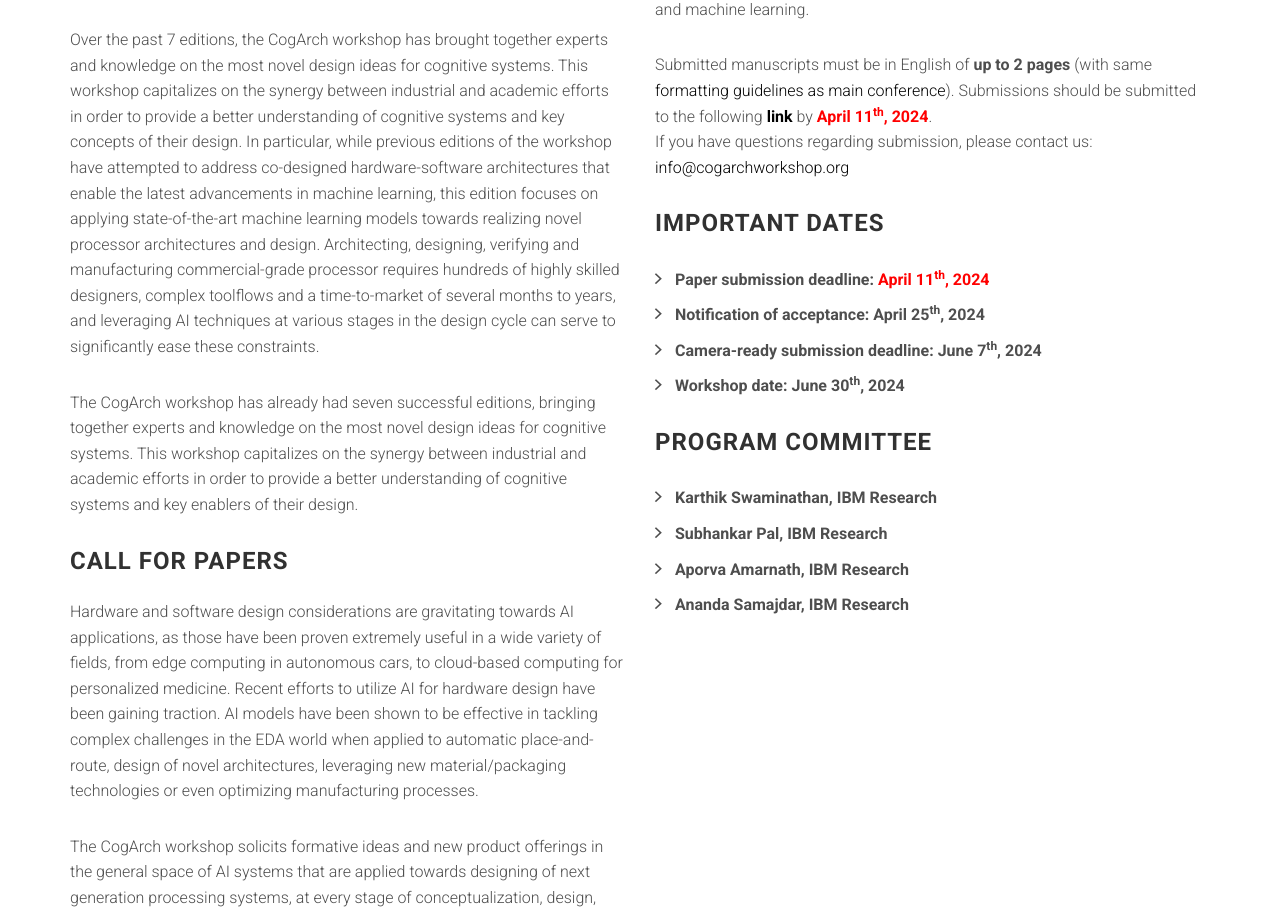
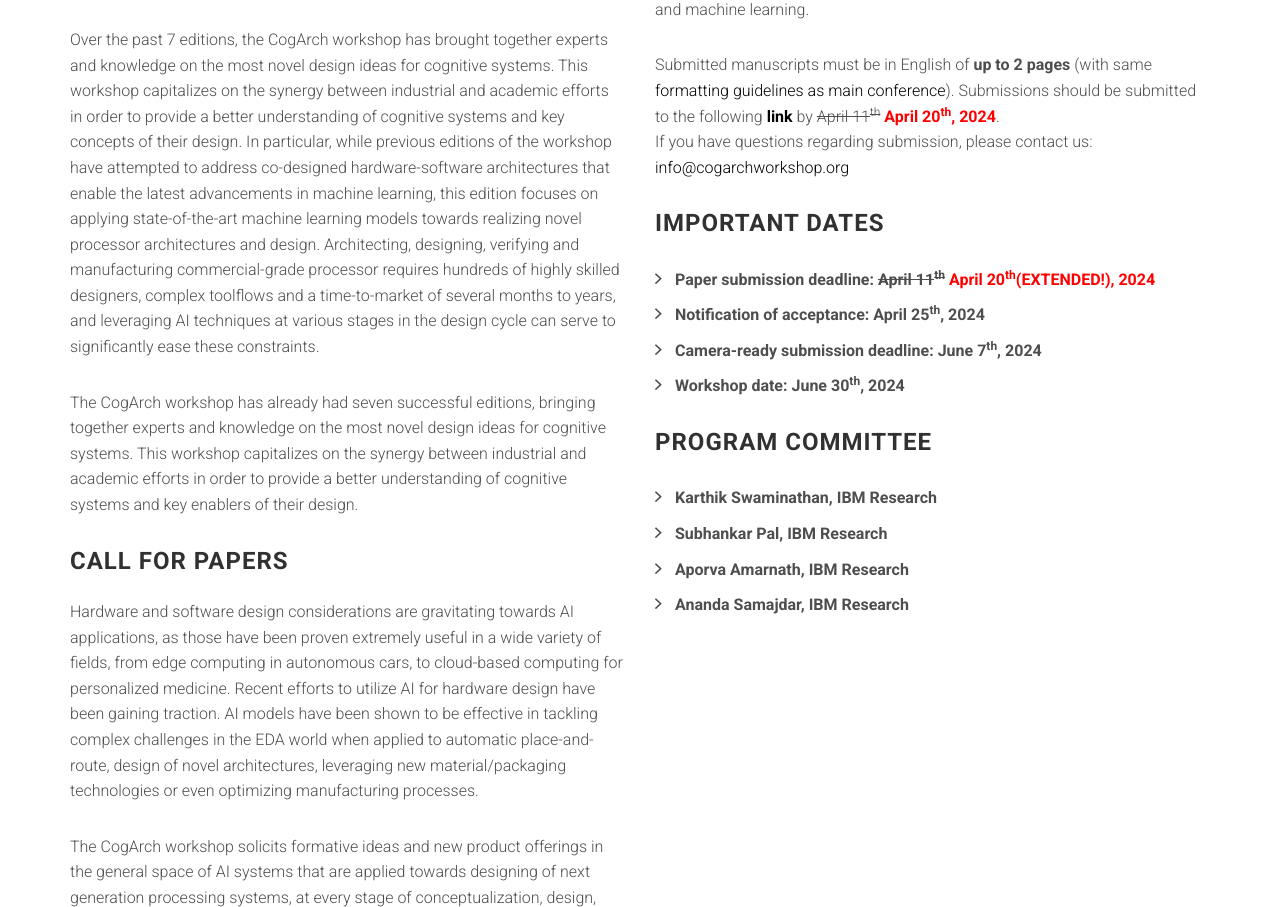
Before and after one commit to augustojv/cogarch-workshop-2024, a website: page index.html in a window 1280 px wide. Shown: the part 1098-2005 px from the top of the page. Drawn offline with Linux system fonts and the light colour scheme; files whose address does not match are found by name.

Commit message:
Extend submission deadline

```diff
--- a/index.html
+++ b/index.html
@@ -151,7 +151,7 @@
                     <a href="https://www.iscaconf.org/isca2023/submit/guidelines.php" target="_blank">formatting guidelines as main
                     conference</a>). Submissions should be submitted to the following
 					<strong><a href="https://easychair.org/my/conference?conf=cogarch2024" target="_blank">link</a></strong> by
-					 <strong><font color="red">April 11<sup>th</sup>, 2024</font></strong>.
+					 <s>April 11<sup>th</sup></s> <strong><font color="red">April 20<sup>th</sup>, 2024</font></strong>.
                     <br>
                     If you have questions regarding submission, please contact us:
                     <a href="mailto:info@cogarchworkshop.org">info@cogarchworkshop.org</a>
@@ -184,7 +184,7 @@
 
                     <p>
 					<ul class="list-arrow-right">
-						<li>Paper submission deadline:  <strong><font color="red">April 11<sup>th</sup>, 2024</font></strong></li>
+						<li>Paper submission deadline: <s>April 11<sup>th</sup></s> <strong><font color="red">April 20<sup>th</sup>(EXTENDED!), 2024</font></strong></li>
 						<li>Notification of acceptance: April 25<sup>th</sup>, 2024</li>
 						<li>Camera-ready submission deadline: June 7<sup>th</sup>, 2024</li>
 						<li>Workshop date: June 30<sup>th</sup>, 2024</li>
```
